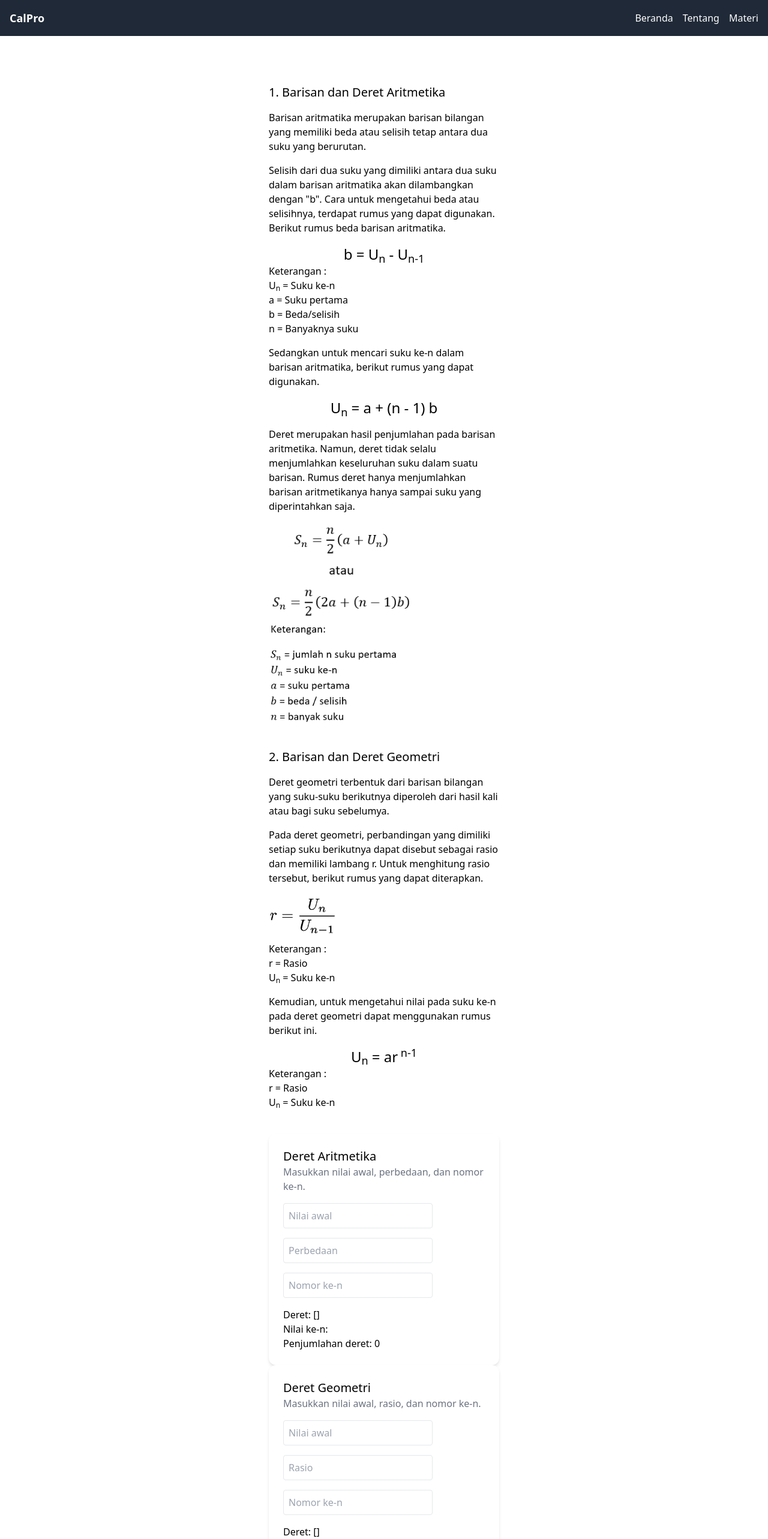
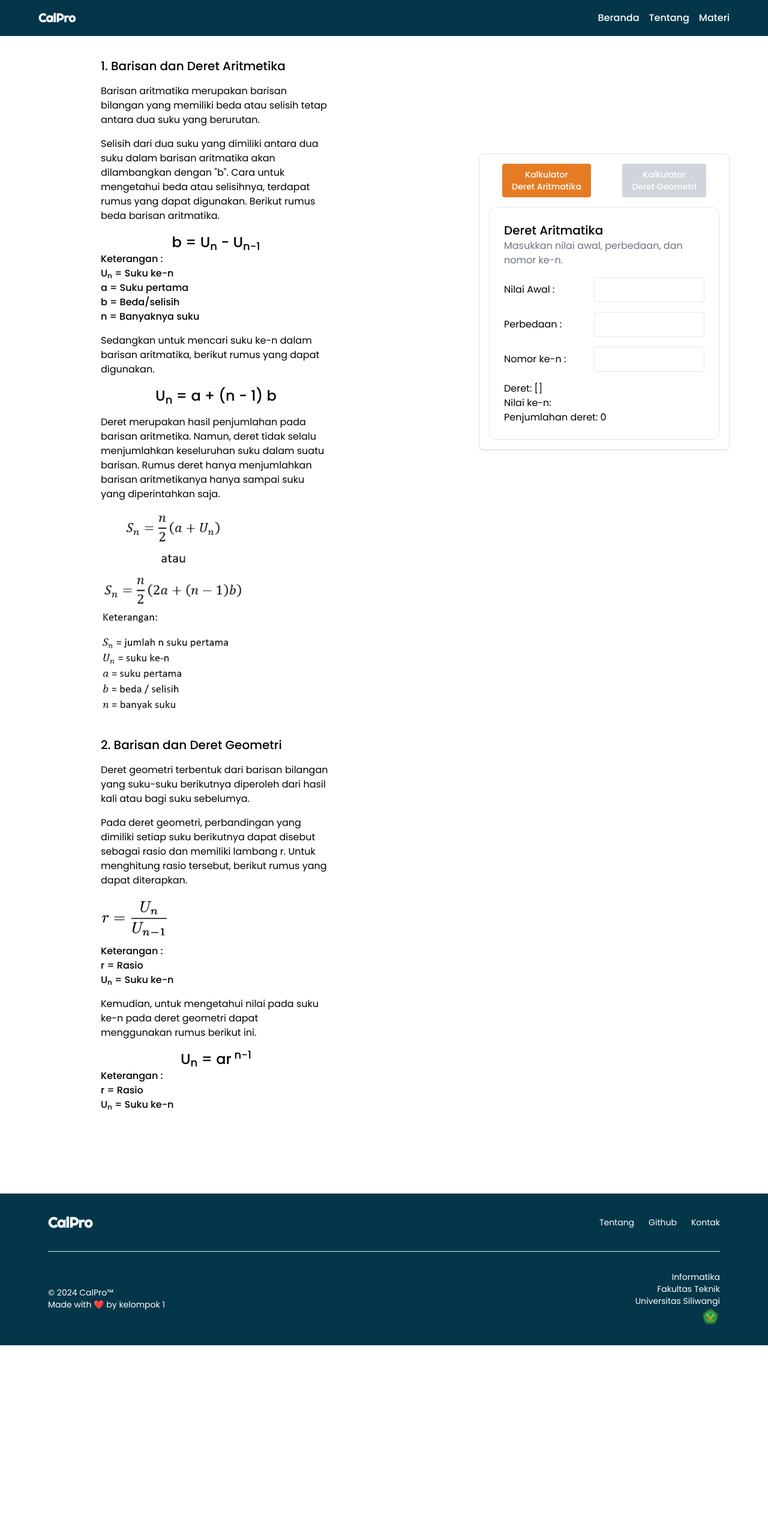
Before and after one commit to padiil/CalPro, a Vue app: page /deret in a window 1280 px wide. Shown: the top 2566 px of the page at 60% size. After the commit the page ends 2243 px from the top, so only its background shows below. Built offline with nearby package versions, Linux system fonts and the light colour scheme.

Commit message:
merapihkan halaman beranda, halaman deret, navbar dan footer

```diff
--- a/index.html
+++ b/index.html
@@ -4,9 +4,16 @@
     <meta charset="UTF-8" />
     <link rel="icon" href="/favicon.ico" />
     <meta name="viewport" content="width=device-width, initial-scale=1.0" />
+    <!-- font -->
+    <link rel="preconnect" href="https://fonts.googleapis.com" />
+    <link rel="preconnect" href="https://fonts.gstatic.com" crossorigin />
+    <link
+      href="https://fonts.googleapis.com/css2?family=Poppins:ital,wght@0,100;0,200;0,300;0,400;0,500;0,600;0,700;0,800;0,900;1,100;1,200;1,300;1,400;1,500;1,600;1,700;1,800;1,900&family=Righteous&display=swap"
+      rel="stylesheet"
+    />
     <title>Calpro</title>
   </head>
-  <body>
+  <body class="font-Poppins">
     <div id="app"></div>
     <script type="module" src="/src/main.js"></script>
   </body>
--- a/src/App.vue
+++ b/src/App.vue
@@ -8,7 +8,7 @@ import FooterSection from './components/FooterSection.vue'
   <div class="bg-white">
     <NavbarSection />
 
-    <div class="mt-20">
+    <div class="mt-14">
       <router-view></router-view>
     </div>
 
--- a/src/assets/main.css
+++ b/src/assets/main.css
@@ -2,3 +2,6 @@
 @tailwind base;
 @tailwind components;
 @tailwind utilities;
+html {
+  scroll-behavior: smooth;
+}
--- /dev/null
+++ b/src/components/CardKalkulator.vue
@@ -0,0 +1,54 @@
+<template>
+  <div class="bg-white border border-gray-200 rounded-lg shadow p-4 mx-2 sm:mx-20 md:mx-32 lg:mx-0">
+    <!-- Tab Menu -->
+    <div class="flex mb-4 justify-around">
+      <button
+        @click="activeTab = 'aritmatika'"
+        :class="{
+          'bg-secondary': activeTab === 'aritmatika',
+          'bg-gray-300': activeTab !== 'aritmatika'
+        }"
+        class="text-white text-sm font-medium py-2 px-4 mr-2 rounded"
+      >
+        Kalkulator<br />Deret Aritmatika
+      </button>
+      <button
+        @click="activeTab = 'geometri'"
+        :class="{
+          'bg-secondary': activeTab === 'geometri',
+          'bg-gray-300': activeTab !== 'geometri'
+        }"
+        class="text-white text-sm font-medium py-2 px-4 rounded"
+      >
+        Kalkulator<br />Deret Geometri
+      </button>
+    </div>
+
+    <!-- Content -->
+    <div v-if="activeTab === 'aritmatika'">
+      <KalkulatorDeretAritmetika />
+    </div>
+    <div v-if="activeTab === 'geometri'">
+      <KalkulatorDeretGeometri />
+    </div>
+  </div>
+</template>
+
+<script>
+import KalkulatorDeretAritmetika from './kalkulator/KalkulatorDeretAritmetika.vue'
+import KalkulatorDeretGeometri from './kalkulator/KalkulatorDeretGeometri.vue'
+
+export default {
+  components: {
+    KalkulatorDeretAritmetika,
+    KalkulatorDeretGeometri
+  },
+  data() {
+    return {
+      activeTab: 'aritmatika' // Default active tab
+    }
+  }
+}
+</script>
+
+<style></style>
--- a/src/components/FooterSection.vue
+++ b/src/components/FooterSection.vue
@@ -1,7 +1,47 @@
 <template lang="">
-  <div class="bg-gray-800 text-white text-center pt-12 pb-12">
-    <p>anggap we ieuteh footer</p>
-  </div>
+  <footer class="bg-primary text-white shadow mt-12 lg:px-16 2xl:px-24">
+    <div class="w-full mx-auto p-4 2xl:px-0 md:py-8">
+      <div class="sm:flex sm:items-center sm:justify-between">
+        <div
+          class="font-Righteous self-center text-2xl font-semibold whitespace-nowrap flex items-center mb-4 sm:mb-0 space-x-3 rtl:space-x-reverse"
+        >
+          CalPro
+        </div>
+
+        <ul class="flex flex-wrap items-center mb-6 text-sm font-medium100 sm:mb-0">
+          <li>
+            <router-link to="/about" class="hover:underline me-4 md:me-6">Tentang</router-link>
+          </li>
+          <li>
+            <a
+              target="_blank"
+              rel="noopener noreferrer"
+              href="https://github.com/padiil/calpro"
+              class="hover:underline me-4 md:me-6"
+              >Github</a
+            >
+          </li>
+          <li>
+            <router-link to="" class="hover:underline">Kontak</router-link>
+          </li>
+        </ul>
+      </div>
+      <hr class="my-6 sm:mx-auto lg:my-8" />
+      <div
+        class="flex flex-col sm:items-center text-sm sm:text-center md:flex-row md:justify-between md:text-left"
+      >
+        <div>© 2024 CalPro™<br />Made with ❤️ by kelompok 1</div>
+        <div class="flex items-end mt-4 sm:flex sm:flex-col sm:items-center md:text-right md:mt-0">
+          <div>
+            Informatika <br />
+            Fakultas Teknik <br />
+            Universitas Siliwangi
+          </div>
+          <img src="/src/assets/icon/Logo Unsil.png" alt="" class="w-8 md:ml-auto" />
+        </div>
+      </div>
+    </div>
+  </footer>
 </template>
 <script>
 export default {}
--- a/src/components/HeroSection.vue
+++ b/src/components/HeroSection.vue
@@ -1,10 +1,33 @@
 <template lang="">
-  <div>
-    <div class="mx-auto mb-[470px]">
-      <h1 class="text-4xl font-bold text-center">Welcome to CalPro</h1>
-      <p class="text-center mt-4">mari belajar deret sama om😋</p>
+  <section class="bg-white dark:bg-gray-900 mb-96 lg:px-16">
+    <div class="grid px-4 py-8 mx-auto lg:gap-8 xl:gap-0 lg:py-16 lg:grid-cols-12 2xl:px-40">
+      <div class="mr-auto place-self-center lg:col-span-7">
+        <h1
+          class="max-w-2xl mb-4 text-3xl font-bold tracking-tight leading-none md:text-4xl xl:text-6xl text-primary"
+        >
+          Belajar kalkulus jadi mudah dengan
+          <span
+            class="font-Righteous text-[35px] font-extrabold text-secondary underline underline-offset-auto md:text-4xl xl:text-6xl"
+            >CalPro</span
+          >
+        </h1>
+        <p
+          class="max-w-2xl mb-6 font-light text-gray-500 lg:mb-8 md:text-lg lg:text-xl dark:text-gray-400"
+        >
+          Platform belajar kalkulus yang membantu kamu untuk memahami konsep kalkulus dengan mudah
+        </p>
+        <a
+          href="#lesson"
+          class="px-4 py-2 mt-4 text-white bg-secondary hover:bg-orange-600 rounded-md hover:bg-primary-dark"
+        >
+          Mulai Belajar
+        </a>
+      </div>
+      <div class="hidden lg:mt-0 lg:col-span-5 lg:flex">
+        <img src="" alt="" />
+      </div>
     </div>
-  </div>
+  </section>
 </template>
 <script>
 export default {}
--- a/src/components/LessonCard.vue
+++ b/src/components/LessonCard.vue
@@ -1,7 +1,52 @@
 <template lang="">
-  <div class="text-center flex justify-around">
-    <router-link to="/deret">Deret</router-link>
-    <router-link to="/determinan">Determinan</router-link>
+  <div id="lesson" class="flex flex-col 2xl:mx-24 2xl:px-24">
+    <!-- bilangan kompleks & deret -->
+    <div class="flex w-[100%] justify-around my-2 xl:my-5">
+      <div class="text-center">
+        <router-link
+          to=""
+          class="block max-w-sm py-6 w-40 bg-primary rounded-lg shadow cursor-not-allowed sm:w-52 xl:w-72"
+        >
+          <h5 class="mb-2 text-xs font-bold tracking-tight text-white xl:text-xl">
+            Bilangan Kompleks
+          </h5>
+          <div class="flex justify-center">
+            <img src="/src/assets/icon/icons8-lock-100.svg" alt="lock" class="w-6" />
+          </div>
+        </router-link>
+      </div>
+      <div class="text-center">
+        <router-link
+          to="/deret"
+          class="block max-w-sm py-9 w-40 bg-secondary rounded-lg shadow hover:bg-orange-600 hover:shadow-lg sm:w-52 xl:w-72"
+        >
+          <h5 class="mb-2 text-xs font-bold tracking-tight text-white xl:text-xl">Deret</h5>
+        </router-link>
+      </div>
+    </div>
+    <!-- determinan & vektor -->
+    <div class="flex w-[100%] justify-around my-2 xl:my-5">
+      <div class="text-center">
+        <router-link
+          to="/determinan"
+          class="block max-w-sm py-9 w-40 bg-secondary rounded-lg shadow hover:bg-orange-600 hover:shadow-lg sm:w-52 xl:w-72"
+        >
+          <h5 class="mb-2 text-xs font-bold tracking-tight text-white xl:text-xl">
+            Determinan
+          </h5></router-link
+        >
+      </div>
+      <div class="text-center">
+        <router-link
+          to="/vektor"
+          class="block max-w-sm py-9 w-40 bg-secondary rounded-lg shadow hover:bg-orange-600 hover:shadow-lg sm:w-52 xl:w-72"
+        >
+          <h5 class="mb-2 text-xs font-bold tracking-tight text-white xl:text-xl">
+            Vektor
+          </h5></router-link
+        >
+      </div>
+    </div>
   </div>
 </template>
 <script>
--- a/src/components/NavbarSection.vue
+++ b/src/components/NavbarSection.vue
@@ -1,28 +1,43 @@
 <template>
-  <nav class="bg-gray-800 p-4">
-    <div class="container mx-auto flex justify-between items-center">
+  <nav
+    class="bg-primary p-4 fixed top-0 left-0 right-0 z-10 lg:px-16 2xl:px-24 flex justify-center flex-col"
+  >
+    <div class="flex justify-between items-center">
       <div>
-        <a href="#" class="text-white font-bold text-lg">CalPro</a>
+        <a href="#" class="text-white font-bold text-xl font-Righteous">CalPro</a>
       </div>
-      <div class="hidden md:block">
+      <div class="hidden md:block font-medium">
         <ul class="flex space-x-4">
-          <router-link to="/" class="text-white">Beranda</router-link>
-          <router-link to="/about" class="text-white">Tentang</router-link>
+          <router-link to="/" class="text-white hover:text-secondary">Beranda</router-link>
+          <router-link to="/about" class="text-white hover:text-secondary">Tentang</router-link>
           <li class="relative" @click="toggleDropdown">
-            <a href="#" class="text-white cursor-pointer">Materi</a>
-            <ul v-show="dropdownOpen" class="absolute left-0 mt-2 bg-gray-700 rounded-md shadow-lg">
-              <router-link to="/deret" class="block px-4 py-2 text-white">Deret</router-link>
-              <router-link to="/determinan" class="block px-4 py-2 text-white"
+            <a href="#" class="text-white cursor-pointer hover:text-secondary">Materi</a>
+            <ul
+              v-show="dropdownOpen"
+              class="absolute right-0 mt-2 bg-secondary rounded-md shadow-xl"
+            >
+              <router-link to="/deret" class="block px-4 py-2 text-white hover:text-primary"
+                >Deret</router-link
+              >
+              <router-link to="/determinan" class="block px-4 py-2 text-white hover:text-primary"
                 >Determinan</router-link
               >
-              <router-link to="/vektor" class="block px-4 py-2 text-white">Vektor</router-link>
+              <router-link to="/vektor" class="block px-4 py-2 text-white hover:text-primary"
+                >Vektor</router-link
+              >
             </ul>
           </li>
         </ul>
       </div>
       <div class="md:hidden">
         <button @click="toggleMobileMenu" class="text-white focus:outline-none">
-          <svg class="h-6 w-6" fill="none" viewBox="0 0 24 24" stroke="currentColor">
+          <svg
+            v-if="!mobileMenuOpen"
+            class="h-6 w-6"
+            fill="none"
+            viewBox="0 0 24 24"
+            stroke="currentColor"
+          >
             <path
               stroke-linecap="round"
               stroke-linejoin="round"
@@ -30,24 +45,41 @@
               d="M4 6h16M4 12h16m-7 6h7"
             ></path>
           </svg>
+          <svg v-else class="h-6 w-6" fill="none" viewBox="0 0 24 24" stroke="currentColor">
+            <path
+              stroke-linecap="round"
+              stroke-linejoin="round"
+              stroke-width="2"
+              d="M6 18L18 6M6 6l12 12"
+            ></path>
+          </svg>
         </button>
       </div>
     </div>
-    <div v-show="mobileMenuOpen" class="md:hidden bg-gray-700">
-      <ul class="p-4">
-        <router-link to="/" class="block px-4 py-2 text-white">Beranda</router-link>
-        <router-link to="/about" class="block px-4 py-2 text-white">Tentang</router-link>
+    <!-- Move v-show to the parent div to ensure correct toggle behavior -->
+    <div class="md:hidden" v-show="mobileMenuOpen">
+      <ul class="flex flex-col">
+        <router-link to="/" class="block py-2 text-white border-b-2 hover:text-secondary"
+          >Beranda</router-link
+        >
+        <router-link to="/about" class="block py-2 text-white border-b-2 hover:text-secondary"
+          >Tentang</router-link
+        >
         <li class="relative" @click="toggleMobileDropdown">
-          <a href="#" class="block px-4 py-2 text-white">Materi</a>
+          <a href="#" class="block py-2 text-white border-b-2 hover:text-secondary">Materi</a>
           <ul
             v-show="mobileDropdownOpen"
-            class="absolute left-0 mt-2 bg-gray-800 rounded-md shadow-lg"
+            class="absolute right-0 mt-2 bg-secondary rounded-md shadow-lg"
           >
-            <router-link to="/deret" class="block px-4 py-2 text-white">Deret</router-link>
-            <router-link to="/determinan" class="block px-4 py-2 text-white"
+            <router-link to="/deret" class="block px-4 py-2 text-white hover:text-primary"
+              >Deret</router-link
+            >
+            <router-link to="/determinan" class="block px-4 py-2 text-white hover:text-primary"
               >Determinan</router-link
             >
-            <router-link to="/vektor" class="block px-4 py-2 text-white">Vektor</router-link>
+            <router-link to="/vektor" class="block px-4 py-2 text-white hover:text-primary"
+              >Vektor</router-link
+            >
           </ul>
         </li>
       </ul>
@@ -79,5 +111,5 @@ export default {
 </script>
 
 <style>
-/* Style Tailwind CSS classes */
+/* Add Tailwind CSS classes for styling */
 </style>
--- a/src/components/kalkulator/KalkulatorDeretAritmetika.vue
+++ b/src/components/kalkulator/KalkulatorDeretAritmetika.vue
@@ -1,29 +1,32 @@
 <template lang="">
   <main>
     <!-- Kalkulator Deret Aritmetika -->
-    <div class="p-6 max-w-sm mx-auto bg-white rounded-xl shadow-md flex items-center space-x-4">
+    <div class="p-6 max-w-sm mx-auto bg-white rounded-xl border flex items-center space-x-4">
       <div>
-        <div class="text-xl font-medium text-black">Deret Aritmetika</div>
+        <div class="text-xl font-medium text-black">Deret Aritmatika</div>
         <p class="text-gray-500">Masukkan nilai awal, perbedaan, dan nomor ke-n.</p>
 
-        <div class="mt-4">
+        <div class="mt-4 flex justify-between items-center">
+          <label for="Nilai_awal">Nilai Awal : </label>
           <input
             v-model="firstNumber"
             type="number"
-            placeholder="Nilai awal"
-            class="p-2 border rounded"
+            id="Nilai_awal"
+            class="p-2 border rounded w-[55%]"
           />
         </div>
-        <div class="mt-4">
+        <div class="mt-4 flex justify-between items-center">
+          <label for="Perbedaan">Perbedaan : </label>
           <input
             v-model="difference"
             type="number"
-            placeholder="Perbedaan"
-            class="p-2 border rounded"
+            id="Perbedaan"
+            class="p-2 border rounded w-[55%]"
           />
         </div>
-        <div class="mt-4">
-          <input v-model="n" type="number" placeholder="Nomor ke-n" class="p-2 border rounded" />
+        <div class="mt-4 flex justify-between items-center">
+          <label for="Nomor_ke-n">Nomor ke-n : </label>
+          <input v-model="n" type="number" id="Nomor ke-n" class="p-2 border rounded w-[55%]" />
         </div>
         <div class="mt-4">
           <p>Deret: {{ sequence }}</p>
--- a/src/components/kalkulator/KalkulatorDeretGeometri.vue
+++ b/src/components/kalkulator/KalkulatorDeretGeometri.vue
@@ -1,22 +1,25 @@
 <template lang="">
   <div>
-    <div class="p-6 max-w-sm mx-auto bg-white rounded-xl shadow-md flex items-center space-x-4">
+    <div class="p-6 max-w-sm mx-auto bg-white rounded-xl border flex items-center space-x-4">
       <div>
         <div class="text-xl font-medium text-black">Deret Geometri</div>
         <p class="text-gray-500">Masukkan nilai awal, rasio, dan nomor ke-n.</p>
-        <div class="mt-4">
+        <div class="mt-4 flex justify-between items-center">
+          <label for="Nilai_awal">Nilai awal : </label>
           <input
             v-model="firstNumber"
             type="number"
-            placeholder="Nilai awal"
-            class="p-2 border rounded"
+            id="Nilai_awal"
+            class="p-2 border rounded w-[55%]"
           />
         </div>
-        <div class="mt-4">
-          <input v-model="ratio" type="number" placeholder="Rasio" class="p-2 border rounded" />
+        <div class="mt-4 flex justify-between items-center">
+          <label for="Rasio">Rasio : </label>
+          <input v-model="ratio" type="number" id="Rasio" class="p-2 border rounded w-[55%]" />
         </div>
-        <div class="mt-4">
-          <input v-model="n" type="number" placeholder="Nomor ke-n" class="p-2 border rounded" />
+        <div class="mt-4 flex justify-between items-center">
+          <label for="Nomor_ke-n">Nomor ke-n : </label>
+          <input v-model="n" type="number" id="Nomor ke-n" class="p-2 border rounded w-[55%]" />
         </div>
         <div class="mt-4">
           <p>Deret: {{ sequence }}</p>
--- a/src/views/DeretView.vue
+++ b/src/views/DeretView.vue
@@ -1,13 +1,13 @@
 <template lang="">
-  <div>
-    <MateriDeret />
-    <KalkulatorDeretAritmetika />
-    <KalkulatorDeretGeometri />
+  <div class="lg:flex lg:justify-between lg:mx-16 my-24">
+    <MateriDeret class="lg:flex lg:flex-col lg:w-[50%] mx-2" />
+    <CardKalkulator
+      class="lg:flex lg:flex-col lg:h-[100%] lg:mt-40 lg:sticky lg:top-16 2xl:mr-80"
+    />
   </div>
 </template>
 <script setup>
 import MateriDeret from '@/components/materi/MateriDeret.vue'
-import KalkulatorDeretAritmetika from '@/components/kalkulator/KalkulatorDeretAritmetika.vue'
-import KalkulatorDeretGeometri from '@/components/kalkulator/KalkulatorDeretGeometri.vue'
+import CardKalkulator from '@/components/CardKalkulator.vue'
 </script>
 <style lang=""></style>
--- a/tailwind.config.js
+++ b/tailwind.config.js
@@ -2,7 +2,16 @@
 export default {
   content: ['./index.html', './src/**/*.{vue,js,ts,jsx,tsx}'],
   theme: {
-    extend: {}
+    extend: {
+      colors: {
+        primary: '#04364A',
+        secondary: '#E57C23'
+      },
+      fontFamily: {
+        Righteous: ['Righteous', 'sans-serif'],
+        Poppins: ['Poppins', 'sans-serif']
+      }
+    }
   },
   plugins: []
 }
```
Also changed, not shown: src/assets/icon/Logo Unsil.png (added), src/assets/icon/icons8-lock-100.svg (added).
